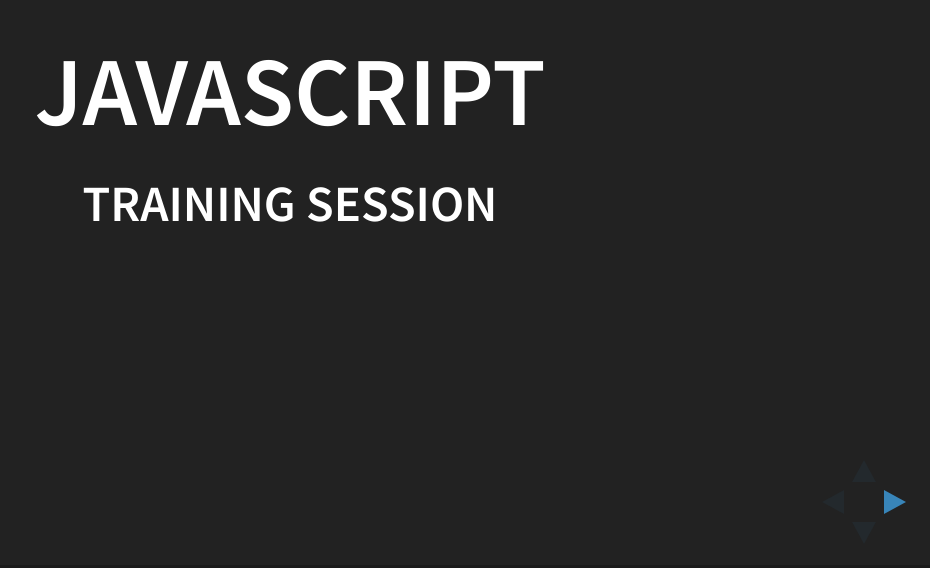
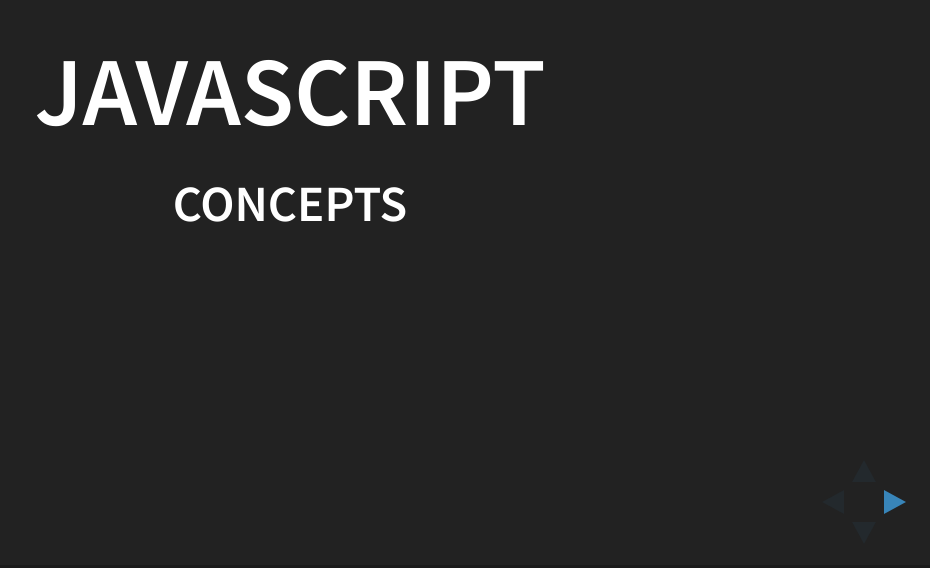
Before and after one commit to Wintellect/javascript-training, a website: page index.html in a window 1280 px wide. Shown: the part 232-800 px from the top of the page, without its empty margins (350-1280 px from the left). Drawn offline with Linux system fonts and the light colour scheme.

Commit message:
Updating content.

```diff
--- a/index.html
+++ b/index.html
@@ -48,7 +48,7 @@
 
                 <section>
                     <h1>Javascript</h1>
-                    <h3>Training Session</h3>
+                    <h3>Concepts</h3>
                 </section>
 
                 <section>
```
